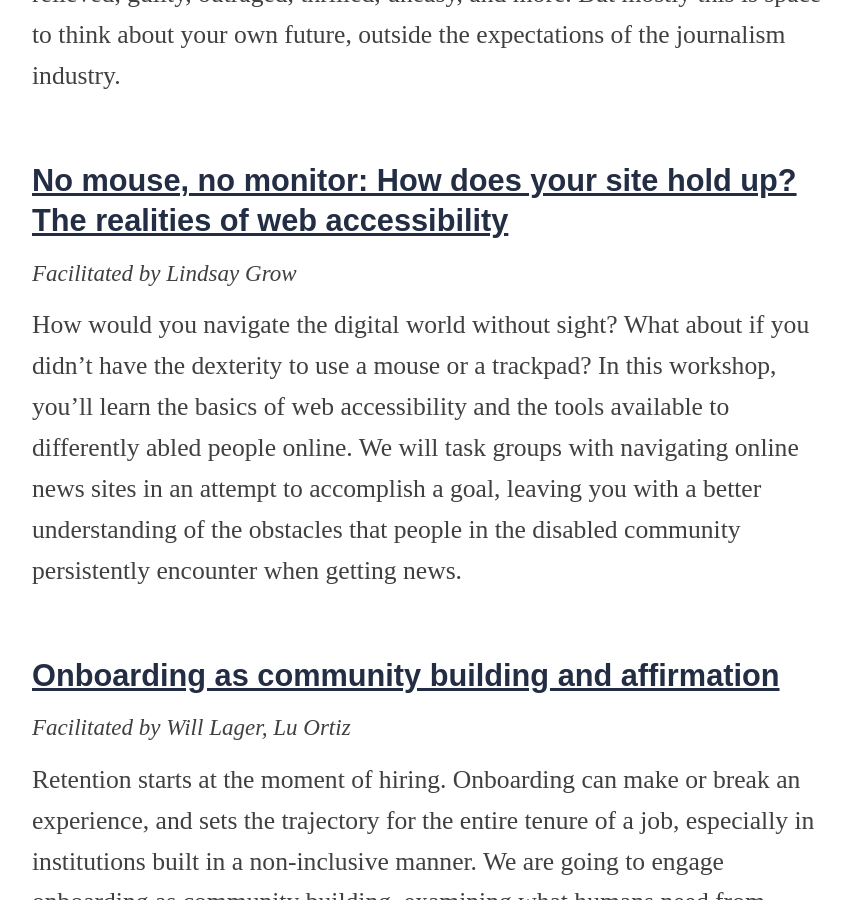
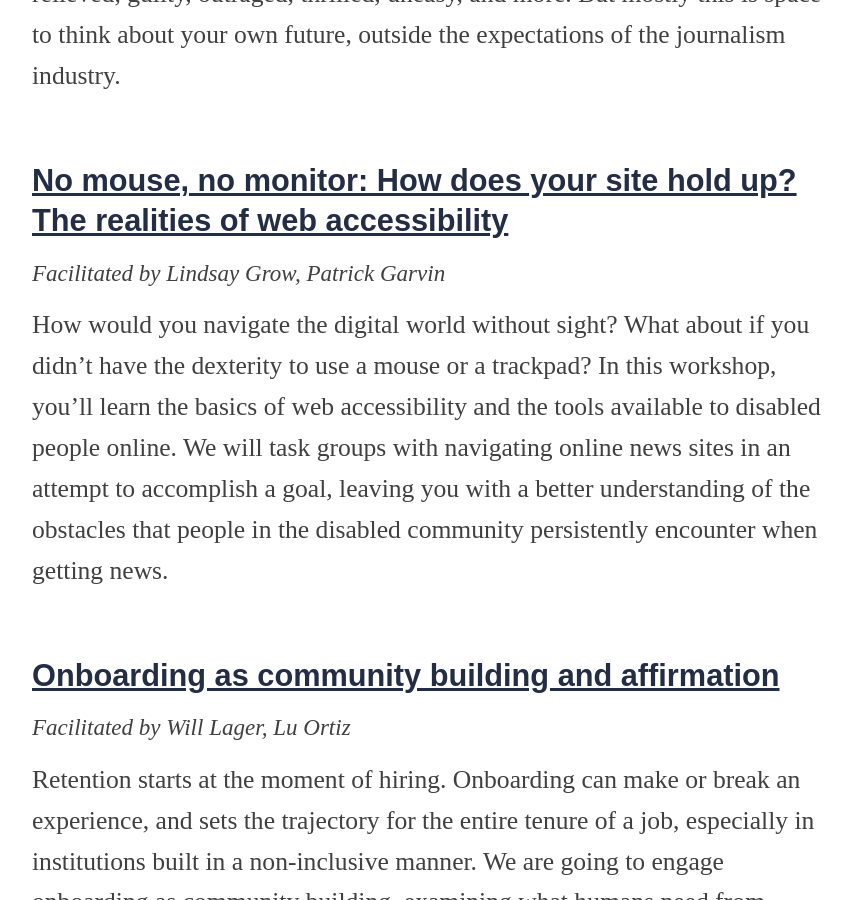
Before and after one commit to OpenNews/srccon-2022, a Jekyll site: the page built from program.md, in a window 1280 px wide and 900 px high, scrolled down 17169 px. Shown: the whole window, without its empty margins (208-1060 px from the left). Built offline with Jekyll 4.4.1, drawn with Linux system fonts in a browser that asks for light colours; nearby versions of some CDN libraries; some web fonts are replaced.

Commit message:
update session list

```diff
--- a/_data/sessions.yml
+++ b/_data/sessions.yml
@@ -282,8 +282,8 @@
   {
     "id": "realities-web-accessibility",
     "title": "No mouse, no monitor: How does your site hold up? The realities of web accessibility",
-    "facilitators": "Lindsay Grow",
-    "description": "How would you navigate the digital world without sight? What about if you didn't have the dexterity to use a mouse or a trackpad? In this workshop, you'll learn the basics of web accessibility and the tools available to differently abled people online. We will task groups with navigating online news sites in an attempt to accomplish a goal, leaving you with a better understanding of the obstacles that people in the disabled community persistently encounter when getting news.",
+    "facilitators": "Lindsay Grow, Patrick Garvin",
+    "description": "How would you navigate the digital world without sight? What about if you didn't have the dexterity to use a mouse or a trackpad? In this workshop, you'll learn the basics of web accessibility and the tools available to disabled people online. We will task groups with navigating online news sites in an attempt to accomplish a goal, leaving you with a better understanding of the obstacles that people in the disabled community persistently encounter when getting news.",
     "day": "",
     "timeblock": "",
     "time": "",
--- a/schedule/js/schedule.js
+++ b/schedule/js/schedule.js
@@ -457,7 +457,7 @@ function Schedule(CONFIG) {
             schedule.$container.removeClass().html(schedule.sessionListTemplate);
             schedule.$container.find('.schedule-tab').hide();
             $('#'+schedule.chosenTab).show();
-            schedule.addCaptionOverline('<p class="overline"><i class="fa fa-cc"></i> indicates sessions with a live stenographer</p>');
+            schedule.addCaptionOverline('<p class="overline"><i class="fa fa-cc"></i> indicates sessions with a live stenographer (other sessions will have automatic captioning)</p>');
             // TODO (for the data processor): make sure "day" in sessions.json are all lowercase
             var capitalizedDayValue = schedule.chosenTab.charAt(0).toUpperCase() + schedule.chosenTab.slice(1);
             schedule.getFilteredSessions("day", capitalizedDayValue);
@@ -540,7 +540,7 @@ function Schedule(CONFIG) {
 
     // adds search filter and expanded data toggle to top of "All" sessions list
     schedule.addListControls = function() {
-        schedule.addCaptionOverline('<p class="overline"><i class="fa fa-cc"></i> indicates sessions with a live stenographer</p>');
+        schedule.addCaptionOverline('<p class="overline"><i class="fa fa-cc"></i> indicates sessions with a live stenographer (other sessions will have automatic captioning)</p>');
 
         var filterForm = '<div id="filter-form">\
                 <label for="list-filter">Search names, facilitators and descriptions</label>\
```
Also changed, not shown: schedule/sessions.json (+16 -2 lines).
